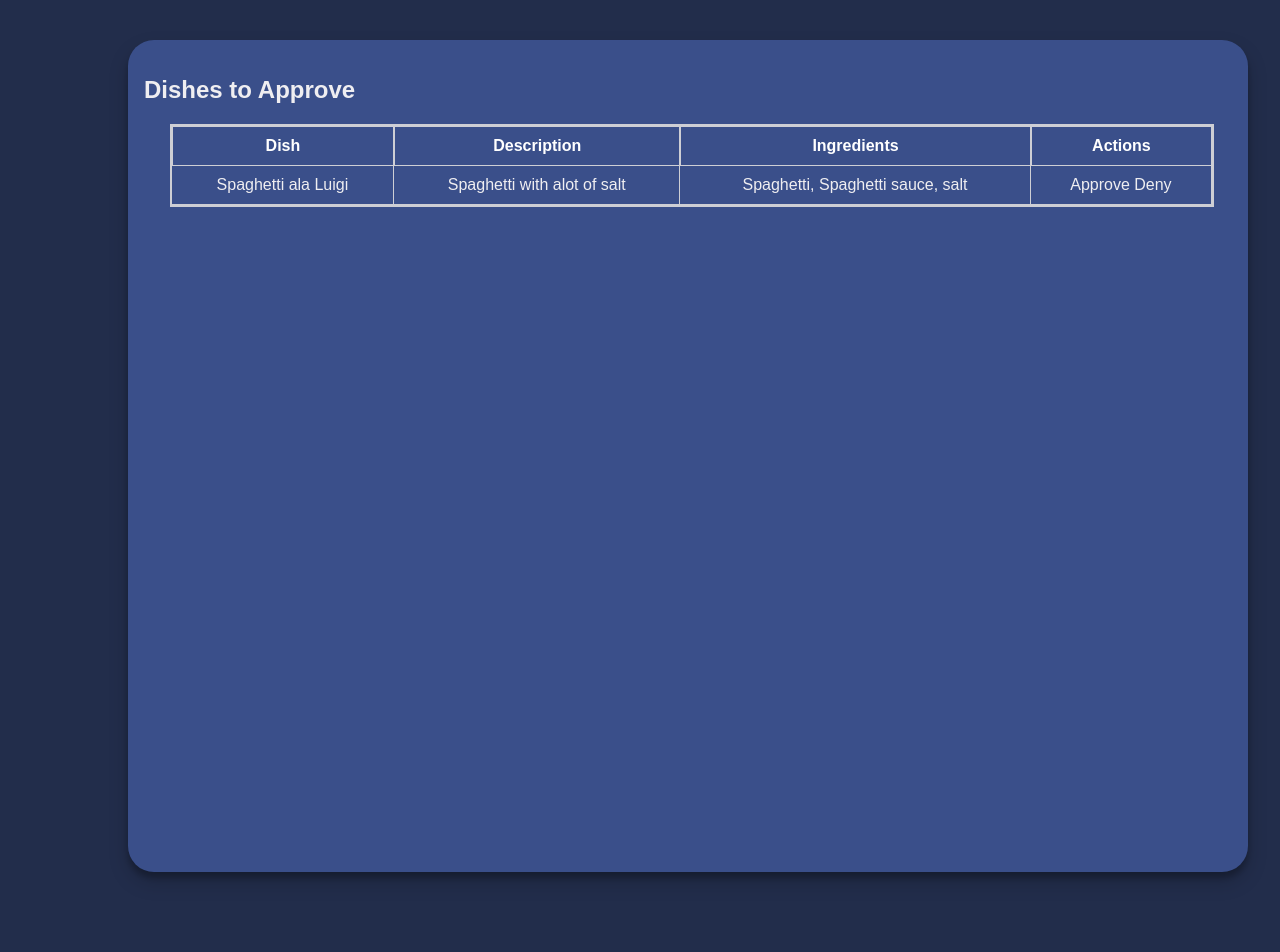
After one commit to ssamu801/ITIS, a PHP site: page /StockController/approvedish.php in a window 1280 px wide. The commit adds this page. Run offline with PHP 8.4, Linux system fonts and the light colour scheme; the visitor is signed in with stand-in values (Sample User, id 1); some libraries are stand-ins or nearby versions.

Commit message:
Approve Dish Front End

```diff
--- /dev/null
+++ b/StockController/approvedish.php
@@ -0,0 +1,36 @@
+<?php
+session_start();
+
+if(isset($_SESSION['id']) && isset($_SESSION['user_name']))
+{
+    ?>
+
+    <!DOCTYPE html>
+
+    <html>
+    <head>
+        <title>Reports</title>
+        <link rel="stylesheet" type="text/css" href="../style.css">
+        <script src="https://kit.fontawesome.com/yourcode.js" crossorigin="anonymous"></script>
+    </head>
+    <body>
+    <?php @include '../navbar.php' ?>
+    <div class="reportview">
+        <h2> Dishes to Approve </h2>
+    <?php
+        include 'approvedishbackend.php';
+    ?>
+
+    </div>
+
+    </body>
+    </html>
+
+<?php
+}
+
+else{
+    header("Location: index.php");
+    exit();
+}
+?>
--- /dev/null
+++ b/StockController/approvedishbackend.php
@@ -0,0 +1,23 @@
+					<table class="reporttable">
+					<th>Dish</th>
+					<th>Description</th>
+					<th>Ingredients</th>
+					<th>Actions</th>
+					<tr>
+					<td> Spaghetti ala Luigi</td>
+					<td> Spaghetti with alot of salt</td>
+					<td> Spaghetti, Spaghetti sauce, salt</td>
+					<td>
+						<a href="<?php #?>">Approve</a>
+						<a href="<?php # ?>">Deny</a>
+					<!--<form class="hellr" method="post">
+        			<input type="submit" name="button1"
+                		class="buttonapprove" value="Approve" />
+        			<input type="submit" name="button2"
+                		class="buttondeny" value="Deny" />
+					</form>-->
+					</td>
+					</tr>
+					</table>
+    </body>
+</html>
--- a/StockController/expiredstock.php
+++ b/StockController/expiredstock.php
@@ -3,7 +3,7 @@
 <html>
 <head>
     <title>Expired Stock Page</title>
-    <link rel="stylesheet" type="text/css" href="style.css">
+    <link rel="stylesheet" type="text/css" href="../style.css">
     <script src="https://kit.fontawesome.com/yourcode.js" crossorigin="anonymous"></script>
 </head>
 <body>
--- a/StockController/manstockcount.php
+++ b/StockController/manstockcount.php
@@ -5,7 +5,7 @@
     <html>
     <head>
         <title>Owner Page</title>
-        <link rel="stylesheet" type="text/css" href="style.css">
+        <link rel="stylesheet" type="text/css" href="../style.css">
         <script src="https://kit.fontawesome.com/yourcode.js" crossorigin="anonymous"></script>
     </head>
     <body>
--- a/StockController/stockpurchased.php
+++ b/StockController/stockpurchased.php
@@ -2,7 +2,7 @@
 <html>
 <head>
     <title>Stock Purchased Page</title>
-    <link rel="stylesheet" type="text/css" href="style.css">
+    <link rel="stylesheet" type="text/css" href="../style.css">
     <script src="https://kit.fontawesome.com/yourcode.js" crossorigin="anonymous"></script>
 </head>
 <body>
--- a/StockController/viewstock.php
+++ b/StockController/viewstock.php
@@ -2,7 +2,7 @@
 <html>
 <head>
     <title>Stock View</title>
-    <link rel="stylesheet" type="text/css" href="style.css">
+    <link rel="stylesheet" type="text/css" href="../style.css">
     <script src="https://kit.fontawesome.com/yourcode.js" crossorigin="anonymous"></script>
 </head>
 <body>
@@ -96,8 +96,8 @@
             </tr>
             <tbody>
             <?php
-            $DBConnect = mysqli_connect("127.0.0.1:4306", "root", "") or die ("Unable to Connect". mysqli_error());
-            $db = mysqli_select_db($DBConnect, 'itisdev');
+            $DBConnect = mysqli_connect("localhost", "root", "") or die ("Unable to Connect". mysqli_error());
+            $db = mysqli_select_db($DBConnect, 'itisdev_db');
                 $query = mysqli_query($DBConnect, "SELECT i.ingredientName, i.quantity, u.unitName FROM ingredient i JOIN unit u ON i.unitID=u.unitID");
                 while($retrieve = mysqli_fetch_array($query)) {
             ?>
```
